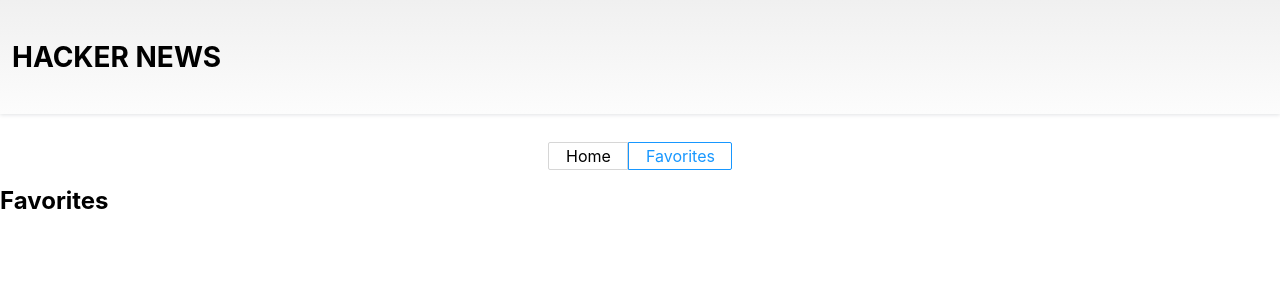
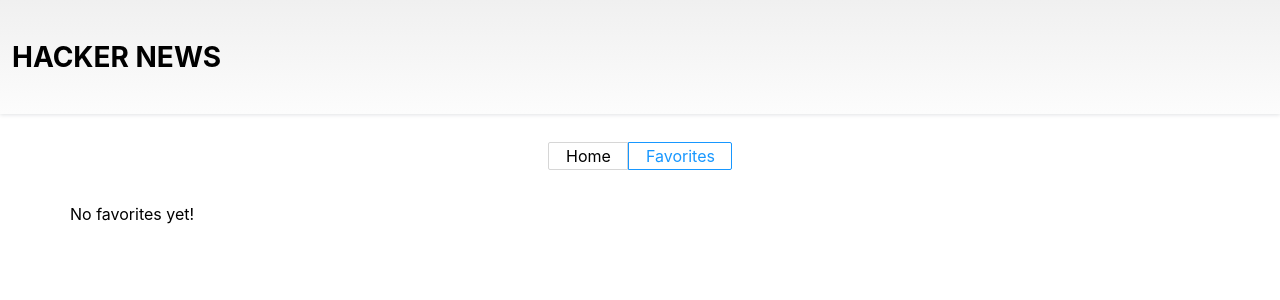
Before and after one commit to JoeMancera/hackerhews-teach, a React (Create React App) app: page /favorites in a window 1280 px wide. Shown: the top 300 px of the page. Built offline with nearby package versions, Linux system fonts and the light colour scheme.

Commit message:
Refactor NewsResult and favorites actions

```diff
--- a/src/components/Favorite/index.jsx
+++ b/src/components/Favorite/index.jsx
@@ -1,40 +1,24 @@
 import React, { useState, useEffect } from "react";
+import { addFavorite, removeFavorite, isInFavorites } from "utils/favorites";
 import favoriteIconActive from "assets/favorite-active.svg";
 import favoriteIconInactive from "assets/favorite-inactive.svg";
 import { FavButton, FavIcon } from "./styles";
 
 export const Favorite = ({ infoNews, idNews }) => {
+  // TODO: refactor this to a custom hook
   const [isFavorite, setIsFavorite] = useState(false);
 
   const handleClick = () => {
     if (!isFavorite) {
-      if (localStorage.getItem("myFavorites")) {
-        const favorites = JSON.parse(localStorage.getItem("myFavorites"));
-        favorites.push(infoNews);
-        localStorage.setItem("myFavorites", JSON.stringify(favorites));
-      } else {
-        localStorage.setItem("myFavorites", JSON.stringify([infoNews]));
-      }
+      addFavorite(infoNews);
     } else {
-      if (localStorage.getItem("myFavorites")) {
-        const favorites = JSON.parse(localStorage.getItem("myFavorites"));
-        const idNewsToRemove = favorites.findIndex(
-          (n) => n.story_id === infoNews.story_id
-        );
-        favorites.splice(idNewsToRemove, 1);
-        localStorage.setItem("myFavorites", JSON.stringify(favorites));
-      } else {
-        console.error("No favorites to remove");
-      }
+      removeFavorite(infoNews.story_id);
     }
     setIsFavorite(!isFavorite);
   };
 
   useEffect(() => {
-    if (localStorage.getItem("myFavorites")) {
-      const favorites = JSON.parse(localStorage.getItem("myFavorites"));
-      setIsFavorite(favorites.some((n) => n.story_id === infoNews.story_id));
-    }
+    setIsFavorite(isInFavorites(infoNews.story_id));
   }, [infoNews, isFavorite]);
 
   return (
--- /dev/null
+++ b/src/components/NewsResult/index.jsx
@@ -0,0 +1,6 @@
+import React from "react";
+import "./styles.css";
+
+export const NewsResult = ({ children }) => {
+  return <ul className="newsResult">{children}</ul>;
+};
--- a/src/page/Home/styles.css
+++ b/src/components/NewsResult/styles.css
@@ -1,5 +1,5 @@
 .newsResult {
-  padding: 0 12px;
+  padding: 38px 12px;
   max-width: 1140px;
   margin: 0 auto;
 }
--- a/src/page/Favorites/index.jsx
+++ b/src/page/Favorites/index.jsx
@@ -1,5 +1,22 @@
-import React from "react";
+import React, { useEffect, useState } from "react";
+import { NewsList } from "components/NewsList";
+import { NewsResult } from "components/NewsResult";
+import { getFavorites } from "utils/favorites";
 
-export default function Home() {
-  return <h2>Favorites</h2>;
+export default function Favorites() {
+  const [favorites, setFavorites] = useState([]);
+
+  useEffect(() => {
+    setFavorites(getFavorites());
+  }, []);
+
+  return (
+    <NewsResult>
+      {favorites.length > 0 ? (
+        <NewsList newsList={favorites} />
+      ) : (
+        "No favorites yet!"
+      )}
+    </NewsResult>
+  );
 }
--- a/src/page/Home/index.jsx
+++ b/src/page/Home/index.jsx
@@ -1,7 +1,7 @@
 import React from "react";
 import { NewsList } from "components/NewsList";
+import { NewsResult } from "components/NewsResult";
 import { useNews } from "hooks/useNews";
-import "./styles.css";
 
 export default function Home() {
   const { newsList, page, setPage } = useNews();
@@ -11,11 +11,10 @@
 
   return (
     <>
-      <h2>Home</h2>
       <button onClick={handlePageChange}>Next page</button>
-      <ul className="newsResult">
+      <NewsResult>
         <NewsList newsList={newsList} />
-      </ul>
+      </NewsResult>
     </>
   );
 }
--- /dev/null
+++ b/src/utils/favorites.js
@@ -0,0 +1,39 @@
+export function getFavorites() {
+  if (localStorage.getItem("myFavorites")) {
+    const favorites = JSON.parse(localStorage.getItem("myFavorites"));
+    return favorites;
+  }
+  return [];
+}
+
+export function addFavorite(favorite) {
+  console.log("add", favorite);
+  if (localStorage.getItem("myFavorites")) {
+    const favorites = JSON.parse(localStorage.getItem("myFavorites"));
+    favorites.push(favorite);
+    localStorage.setItem("myFavorites", JSON.stringify(favorites));
+  } else {
+    localStorage.setItem("myFavorites", JSON.stringify([favorite]));
+  }
+}
+
+export function removeFavorite(story_id) {
+  if (localStorage.getItem("myFavorites")) {
+    const favorites = JSON.parse(localStorage.getItem("myFavorites"));
+    const idNewsToRemove = favorites.findIndex(
+      (n) => n.story_id === story_id
+    );
+    favorites.splice(idNewsToRemove, 1);
+    localStorage.setItem("myFavorites", JSON.stringify(favorites));
+  } else {
+    console.error("No favorites to remove");
+  }
+}
+
+export function isInFavorites(story_id) {
+  if (localStorage.getItem("myFavorites")) {
+    const favorites = JSON.parse(localStorage.getItem("myFavorites"));
+    return favorites.some((n) => n.story_id === story_id);
+  }
+  return false;
+}
```
